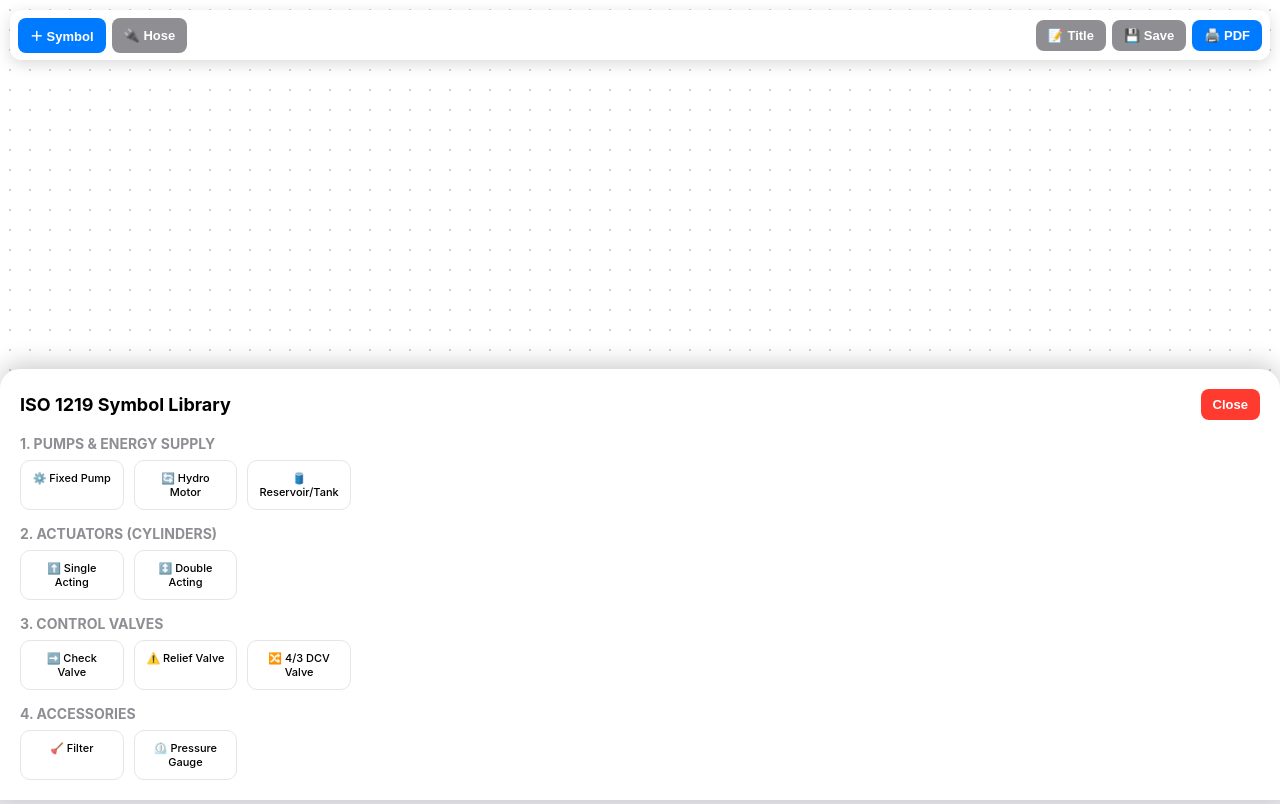
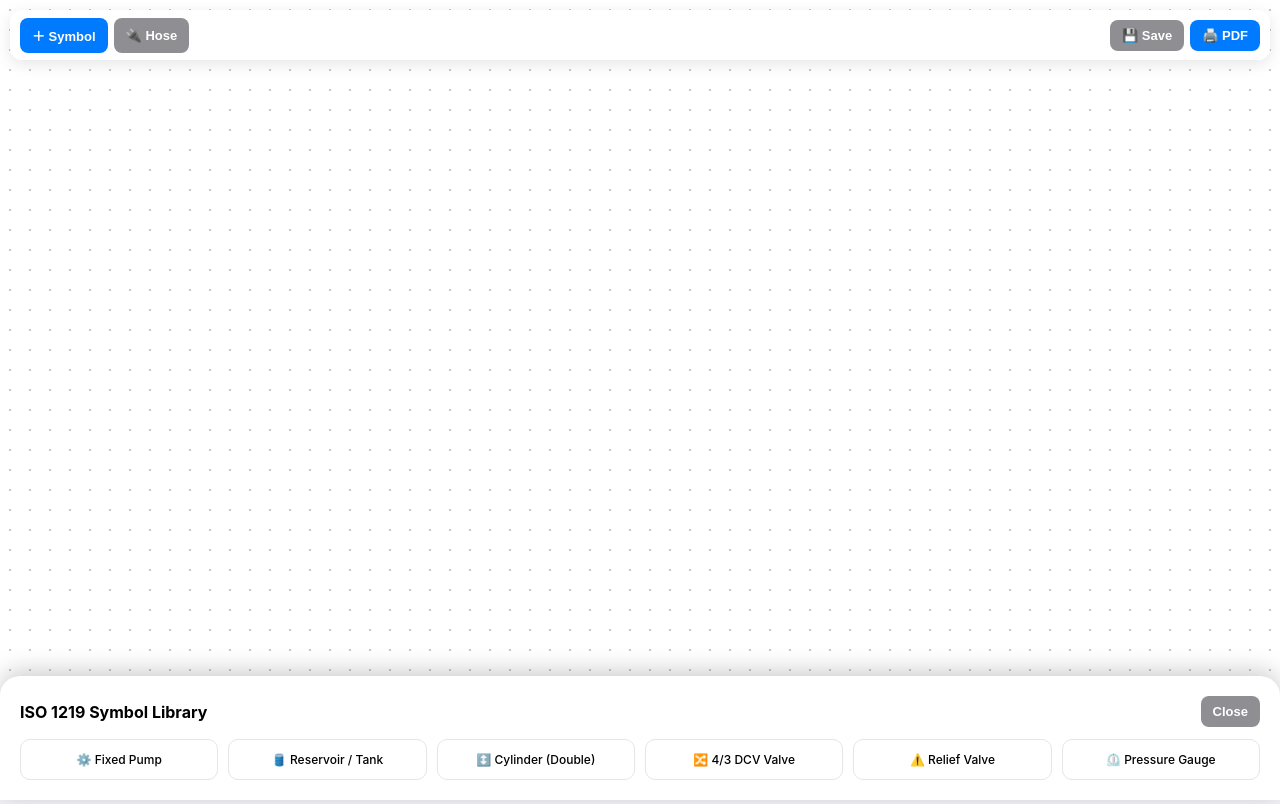
Before and after one commit to tzone25/hydraulic-canvas, a plain HTML site: page index.html in a window 1280 px wide. Both pictures are taken after a click on the button "＋ Symbol". Drawn offline with Linux system fonts and the light colour scheme.

Commit message:
Update index.html

```diff
--- a/index.html
+++ b/index.html
@@ -2,18 +2,18 @@
 <html lang="en">
 <head>
   <meta charset="UTF-8">
-  <meta name="viewport" content="width=device-width, initial-scale=1.0, user-scalable=no">
-  <title>ISO Hydraulic Schematic CAD</title>
+  <meta name="viewport" content="width=device-width, initial-scale=1.0, maximum-scale=1.0, user-scalable=no">
+  <title>Hydraulic CAD</title>
   <style>
     * { touch-action: none; box-sizing: border-box; -webkit-tap-highlight-color: transparent; }
-    body { margin: 0; font-family: -apple-system, BlinkMacSystemFont, "Segoe UI", Roboto, Helvetica, Arial, sans-serif; background: #e5e5ea; overflow: hidden; }
+    body { margin: 0; font-family: -apple-system, BlinkMacSystemFont, "Segoe UI", Roboto, sans-serif; background: #f2f2f7; overflow: hidden; }
 
-    /* Top Toolbar */
+    /* Touch Top Toolbar */
     #toolbar {
       position: fixed; top: 10px; left: 10px; right: 10px; height: 50px;
-      background: rgba(255, 255, 255, 0.95); backdrop-filter: blur(10px);
+      background: rgba(255, 255, 255, 0.9); backdrop-filter: blur(10px);
       border-radius: 12px; display: flex; align-items: center; justify-content: space-between;
-      padding: 0 8px; box-shadow: 0 4px 15px rgba(0,0,0,0.15); z-index: 100;
+      padding: 0 10px; box-shadow: 0 4px 15px rgba(0,0,0,0.1); z-index: 100;
     }
     .btn-group { display: flex; gap: 6px; }
     button {
@@ -22,67 +22,55 @@
     }
     button.active { background: #34c759; }
     button.secondary { background: #8e8e93; }
-    button.danger { background: #ff3b30; }
 
-    /* Main Canvas */
+    /* Canvas Grid */
     svg#canvas {
-      width: 100vw; height: 100vh;
-      background-color: #ffffff;
-      background-image: radial-gradient(#d1d1d6 1.5px, transparent 1.5px);
+      width: 100vw; height: 100vh; background-color: #ffffff;
+      background-image: radial-gradient(#c7c7cc 1.5px, transparent 1.5px);
       background-size: 20px 20px;
     }
 
-    /* Symbol & Component Styling */
+    /* Symbol & Connection Styling */
     .component { cursor: move; }
-    .component path, .component rect, .component circle, .component line {
+    .component path, .component rect, .component circle, .component stroke {
       stroke: #000000; stroke-width: 2; fill: none; stroke-linecap: round; stroke-linejoin: round;
     }
-    .component .symbol-bg { fill: #ffffff; }
-    .component .symbol-fill { fill: #000000; }
     .component text { font-family: monospace; font-size: 11px; fill: #000000; stroke: none; font-weight: bold; }
 
-    /* Hose Ports */
-    .port { fill: #007aff; stroke: #ffffff; stroke-width: 1.5; cursor: pointer; }
+    /* Connection Ports */
+    .port { fill: #007aff; stroke: #ffffff; stroke-width: 2; cursor: pointer; }
     .port.selected { fill: #ff9500; r: 7; }
 
-    /* Connection Hoses */
+    /* Hydraulic Hoses */
     .hose { stroke: #007aff; stroke-width: 3; fill: none; stroke-linecap: round; stroke-linejoin: round; }
-    .hose.pilot { stroke: #5856d6; stroke-dasharray: 6,4; }
 
-    /* Modal Sheet for Symbol Library & Title Block */
+    /* ISO Title Block */
+    #title-block {
+      position: absolute; bottom: 15px; right: 15px; width: 280px; height: 75px;
+      border: 2px solid #000; background: #fff; display: grid;
+      grid-template-columns: 2fr 1fr; grid-template-rows: 1fr 1fr;
+      font-size: 9px; font-family: sans-serif; z-index: 50;
+    }
+    #title-block div { border: 1px solid #000; padding: 3px; }
+    #title-block label { font-size: 7px; color: #555; display: block; text-transform: uppercase; }
+
+    /* Modal Sheet for Symbols */
     .modal {
-      position: fixed; bottom: -100%; left: 0; right: 0; background: #ffffff;
+      position: fixed; bottom: -100%; left: 0; right: 0; background: #fff;
       border-top-left-radius: 20px; border-top-right-radius: 20px;
-      padding: 20px; max-height: 70vh; overflow-y: auto;
+      padding: 20px; max-height: 60vh; overflow-y: auto;
       box-shadow: 0 -5px 25px rgba(0,0,0,0.2); transition: bottom 0.3s ease; z-index: 200;
     }
     .modal.open { bottom: 0; }
-    .modal-header { display: flex; justify-content: space-between; align-items: center; margin-bottom: 15px; }
-    .modal-title { font-size: 18px; font-weight: bold; }
+    .modal-header { display: flex; justify-content: space-between; align-items: center; margin-bottom: 12px; font-weight: bold; }
+    .grid { display: grid; grid-template-columns: repeat( auto-fit, minmax(100px, 1fr) ); gap: 10px; }
+    .card { border: 1px solid #e5e5ea; border-radius: 10px; padding: 12px; text-align: center; font-size: 12px; font-weight: 500; }
 
-    .category-title { font-size: 14px; font-weight: bold; color: #8e8e93; margin: 15px 0 8px 0; text-transform: uppercase; }
-    .symbol-grid { display: grid; grid-template-columns: repeat(auto-fill, minmax(100px, 1fr)); gap: 10px; }
-    .symbol-card {
-      border: 1px solid #e5e5ea; border-radius: 10px; padding: 10px;
-      display: flex; flex-direction: column; align-items: center; gap: 6px; text-align: center; font-size: 11px; font-weight: 500;
-    }
-
-    /* Title Block (ISO 7200 Engineering Standard) */
-    #title-block {
-      position: absolute; bottom: 20px; right: 20px; width: 320px; height: 90px;
-      border: 2px solid #000000; background: #ffffff; display: grid;
-      grid-template-columns: 2fr 1fr; grid-template-rows: repeat(3, 1fr);
-      font-size: 10px; font-family: sans-serif; z-index: 50;
-    }
-    #title-block div { border: 1px solid #000000; padding: 3px; overflow: hidden; }
-    #title-block .label { font-size: 7px; color: #666; display: block; text-transform: uppercase; }
-
-    /* Print / PDF Export Styling */
+    /* PDF Print Styles */
     @media print {
       #toolbar, .modal { display: none !important; }
-      body { background: white; }
-      svg#canvas { background-image: none; width: 100%; height: 100vh; }
-      @page { size: A4 landscape; margin: 0; }
+      svg#canvas { background-image: none; }
+      @page { size: landscape; margin: 0; }
     }
   </style>
 </head>
@@ -91,252 +79,183 @@
   <!-- Top Action Toolbar -->
   <div id="toolbar">
     <div class="btn-group">
-      <button onclick="toggleModal('symbol-modal')">＋ Symbol</button>
+      <button onclick="toggleModal(true)">＋ Symbol</button>
       <button id="hose-btn" class="secondary" onclick="toggleHoseMode()">🔌 Hose</button>
     </div>
     <div class="btn-group">
-      <button class="secondary" onclick="toggleModal('title-modal')">📝 Title</button>
-      <button class="secondary" onclick="saveToStorage()">💾 Save</button>
+      <button class="secondary" onclick="saveDiagram()">💾 Save</button>
       <button onclick="window.print()">🖨️ PDF</button>
     </div>
   </div>
 
-  <!-- Main Schematic Canvas -->
+  <!-- ISO Engineering Title Block -->
+  <div id="title-block">
+    <div style="grid-row: span 2;">
+      <label>Project Title</label>
+      <strong id="tb-title" contenteditable="true" onblur="saveDiagram()">Hydraulic Circuit</strong>
+    </div>
+    <div>
+      <label>Date</label>
+      <span id="tb-date">2026-09-18</span>
+    </div>
+    <div>
+      <label>Standard</label>
+      <span>ISO 1219</span>
+    </div>
+  </div>
+
+  <!-- Main Canvas -->
   <svg id="canvas">
     <g id="hoses-layer"></g>
     <g id="components-layer"></g>
   </svg>
 
-  <!-- Title Block Overlay -->
-  <div id="title-block">
-    <div style="grid-row: span 2;">
-      <span class="label">Project Title</span>
-      <strong id="tb-project">Hydraulic System Schematic</strong>
+  <!-- Symbol Selection Sheet -->
+  <div id="modal" class="modal">
+    <div class="modal-header">
+      <span>ISO 1219 Symbol Library</span>
+      <button class="secondary" onclick="toggleModal(false)">Close</button>
     </div>
-    <div>
-      <span class="label">Date</span>
-      <span id="tb-date">2026-09-18</span>
-    </div>
-    <div>
-      <span class="label">Drawn By</span>
-      <span id="tb-author">Engineer</span>
-    </div>
-    <div style="grid-column: span 2;">
-      <span class="label">Standard / Document No.</span>
-      <span id="tb-doc">ISO 1219-1 / SCH-001</span>
-    </div>
-  </div>
-
-  <!-- Symbol Selection Modal -->
-  <div id="symbol-modal" class="modal">
-    <div class="modal-header">
-      <div class="modal-title">ISO 1219 Symbol Library</div>
-      <button class="danger" onclick="toggleModal('symbol-modal')">Close</button>
-    </div>
-
-    <div class="category-title">1. Pumps & Energy Supply</div>
-    <div class="symbol-grid">
-      <div class="symbol-card" onclick="addSymbol('pump_fixed')"><span>⚙️ Fixed Pump</span></div>
-      <div class="symbol-card" onclick="addSymbol('motor_fixed')"><span>🔄 Hydro Motor</span></div>
-      <div class="symbol-card" onclick="addSymbol('tank')"><span>🛢️ Reservoir/Tank</span></div>
-    </div>
-
-    <div class="category-title">2. Actuators (Cylinders)</div>
-    <div class="symbol-grid">
-      <div class="symbol-card" onclick="addSymbol('cyl_single')"><span>⬆️ Single Acting</span></div>
-      <div class="symbol-card" onclick="addSymbol('cyl_double')"><span>↕️ Double Acting</span></div>
-    </div>
-
-    <div class="category-title">3. Control Valves</div>
-    <div class="symbol-grid">
-      <div class="symbol-card" onclick="addSymbol('valve_check')"><span>➡️ Check Valve</span></div>
-      <div class="symbol-card" onclick="addSymbol('valve_relief')"><span>⚠️ Relief Valve</span></div>
-      <div class="symbol-card" onclick="addSymbol('valve_43')"><span>🔀 4/3 DCV Valve</span></div>
-    </div>
-
-    <div class="category-title">4. Accessories</div>
-    <div class="symbol-grid">
-      <div class="symbol-card" onclick="addSymbol('filter')"><span>🪠 Filter</span></div>
-      <div class="symbol-card" onclick="addSymbol('gauge')"><span>⏲️ Pressure Gauge</span></div>
-    </div>
-  </div>
-
-  <!-- Title Block Form Modal -->
-  <div id="title-modal" class="modal">
-    <div class="modal-header">
-      <div class="modal-title">Edit Document Info</div>
-      <button class="danger" onclick="toggleModal('title-modal')">Done</button>
-    </div>
-    <div style="display: flex; flex-direction: column; gap: 10px; font-size: 14px;">
-      <label>Project Title: <input type="text" id="inp-project" value="Hydraulic System Schematic" oninput="updateTitleBlock()"></label>
-      <label>Author / Engineer: <input type="text" id="inp-author" value="Engineer" oninput="updateTitleBlock()"></label>
-      <label>Doc Number: <input type="text" id="inp-doc" value="ISO 1219-1 / SCH-001" oninput="updateTitleBlock()"></label>
+    <div class="grid">
+      <div class="card" onclick="addSymbol('pump')">⚙️ Fixed Pump</div>
+      <div class="card" onclick="addSymbol('tank')">🛢️ Reservoir / Tank</div>
+      <div class="card" onclick="addSymbol('cylinder')">↕️ Cylinder (Double)</div>
+      <div class="card" onclick="addSymbol('valve43')">🔀 4/3 DCV Valve</div>
+      <div class="card" onclick="addSymbol('relief')">⚠️ Relief Valve</div>
+      <div class="card" onclick="addSymbol('gauge')">⏲️ Pressure Gauge</div>
     </div>
   </div>
 
   <script>
-    // System State
+    // State
     let components = [];
     let hoses = [];
     let hoseMode = false;
     let selectedPort = null;
-    let activeComponent = null;
-    let touchOffset = { x: 0, y: 0 };
+    let activeDrag = null;
+    let dragOffset = { x: 0, y: 0 };
 
-    // ISO 1219 Vector Symbol Templates & Port Configurations
-    const SYMBOL_LIBRARY = {
-      pump_fixed: {
-        name: "Fixed Pump",
-        svg: `<circle cx="30" cy="30" r="20" class="symbol-bg"/><polygon points="30,12 23,24 37,24" class="symbol-fill"/><line x1="30" y1="10" x2="30" y2="0"/><line x1="30" y1="50" x2="30" y2="60"/>`,
-        ports: [{ id: 'P', x: 30, y: 0 }, { id: 'T', x: 30, y: 60 }]
-      },
-      motor_fixed: {
-        name: "Hydraulic Motor",
-        svg: `<circle cx="30" cy="30" r="20" class="symbol-bg"/><polygon points="30,24 23,12 37,12" class="symbol-fill"/><line x1="30" y1="10" x2="30" y2="0"/><line x1="30" y1="50" x2="30" y2="60"/>`,
-        ports: [{ id: 'A', x: 30, y: 0 }, { id: 'B', x: 30, y: 60 }]
+    // ISO Symbol Definitions
+    const SYMBOLS = {
+      pump: {
+        name: 'Pump',
+        svg: `<circle cx="25" cy="25" r="18" fill="#fff"/><polygon points="25,10 18,22 32,22" fill="#000"/><line x1="25" y1="7" x2="25" y2="0"/><line x1="25" y1="43" x2="25" y2="50"/>`,
+        ports: [{ id: 'P', x: 25, y: 0 }, { id: 'T', x: 25, y: 50 }]
       },
       tank: {
-        name: "Reservoir",
-        svg: `<path d="M 10,10 L 10,30 L 40,30 L 40,10"/><line x1="25" y1="10" x2="25" y2="0"/>`,
-        ports: [{ id: 'T', x: 25, y: 0 }]
+        name: 'Tank',
+        svg: `<path d="M 5,5 L 5,25 L 35,25 L 35,5" fill="none"/><line x1="20" y1="5" x2="20" y2="0"/>`,
+        ports: [{ id: 'T', x: 20, y: 0 }]
       },
-      cyl_single: {
-        name: "Single-Acting Cyl",
-        svg: `<rect x="10" y="10" width="60" height="30" class="symbol-bg"/><line x1="30" y1="10" x2="30" y2="40"/><line x1="30" y1="25" x2="90" y2="25" stroke-width="4"/><path d="M 35,15 L 45,35 M 45,15 L 55,35 M 55,15 L 65,35"/><line x1="20" y1="40" x2="20" y2="50"/>`,
-        ports: [{ id: 'A', x: 20, y: 50 }]
+      cylinder: {
+        name: 'Cylinder',
+        svg: `<rect x="5" y="5" width="60" height="25" fill="#fff"/><line x1="30" y1="5" x2="30" y2="30"/><line x1="30" y1="17.5" x2="85" y2="17.5" stroke-width="4"/><line x1="15" y1="30" x2="15" y2="40"/><line x1="50" y1="30" x2="50" y2="40"/>`,
+        ports: [{ id: 'A', x: 15, y: 40 }, { id: 'B', x: 50, y: 40 }]
       },
-      cyl_double: {
-        name: "Double-Acting Cyl",
-        svg: `<rect x="10" y="10" width="70" height="30" class="symbol-bg"/><line x1="40" y1="10" x2="40" y2="40"/><line x1="40" y1="25" x2="100" y2="25" stroke-width="4"/><line x1="20" y1="40" x2="20" y2="50"/><line x1="70" y1="40" x2="70" y2="50"/>`,
-        ports: [{ id: 'A', x: 20, y: 50 }, { id: 'B', x: 70, y: 50 }]
+      valve43: {
+        name: '4/3 Valve',
+        svg: `<rect x="5" y="5" width="25" height="25" fill="#fff"/><rect x="30" y="5" width="25" height="25" fill="#fff"/><rect x="55" y="5" width="25" height="25" fill="#fff"/><line x1="15" y1="30" x2="15" y2="40"/><line x1="25" y1="30" x2="25" y2="40"/><line x1="60" y1="30" x2="60" y2="40"/><line x1="70" y1="30" x2="70" y2="40"/>`,
+        ports: [{ id: 'P', x: 15, y: 40 }, { id: 'T', x: 25, y: 40 }, { id: 'A', x: 60, y: 40 }, { id: 'B', x: 70, y: 40 }]
       },
-      valve_check: {
-        name: "Check Valve",
-        svg: `<polygon points="10,10 40,25 10,40" class="symbol-bg"/><circle cx="20" cy="25" r="5"/><line x1="0" y1="25" x2="10" y2="25"/><line x1="40" y1="25" x2="50" y2="25"/>`,
-        ports: [{ id: 'IN', x: 0, y: 25 }, { id: 'OUT', x: 50, y: 25 }]
-      },
-      valve_relief: {
-        name: "Relief Valve",
-        svg: `<rect x="15" y="10" width="30" height="40" class="symbol-bg"/><line x1="30" y1="10" x2="30" y2="0"/><line x1="30" y1="50" x2="30" y2="60"/><path d="M 20,20 L 40,20 M 30,20 L 30,40 L 25,35 M 30,40 L 35,35"/>`,
-        ports: [{ id: 'P', x: 30, y: 0 }, { id: 'T', x: 30, y: 60 }]
-      },
-      valve_43: {
-        name: "4/3 DCV Valve",
-        svg: `<rect x="10" y="10" width="30" height="30" class="symbol-bg"/><rect x="40" y="10" width="30" height="30" class="symbol-bg"/><rect x="70" y="10" width="30" height="30" class="symbol-bg"/><line x1="20" y1="40" x2="20" y2="50"/><line x1="30" y1="40" x2="30" y2="50"/><line x1="80" y1="40" x2="80" y2="50"/><line x1="90" y1="40" x2="90" y2="50"/>`,
-        ports: [{ id: 'P', x: 20, y: 50 }, { id: 'T', x: 30, y: 50 }, { id: 'A', x: 80, y: 50 }, { id: 'B', x: 90, y: 50 }]
-      },
-      filter: {
-        name: "Filter",
-        svg: `<polygon points="25,5 45,25 25,45 5,25" class="symbol-bg"/><line x1="5" y1="25" x2="45" y2="25" stroke-dasharray="3,3"/><line x1="25" y1="5" x2="25" y2="0"/><line x1="25" y1="45" x2="25" y2="50"/>`,
-        ports: [{ id: 'IN', x: 25, y: 0 }, { id: 'OUT', x: 25, y: 50 }]
+      relief: {
+        name: 'Relief Valve',
+        svg: `<rect x="10" y="5" width="25" height="35" fill="#fff"/><line x1="22.5" y1="5" x2="22.5" y2="0"/><line x1="22.5" y1="40" x2="22.5" y2="45"/>`,
+        ports: [{ id: 'P', x: 22.5, y: 0 }, { id: 'T', x: 22.5, y: 45 }]
       },
       gauge: {
-        name: "Pressure Gauge",
-        svg: `<circle cx="20" cy="20" r="15" class="symbol-bg"/><line x1="12" y1="28" x2="28" y2="12"/><polygon points="28,12 22,14 26,18" class="symbol-fill"/><line x1="20" y1="35" x2="20" y2="45"/>`,
-        ports: [{ id: 'P', x: 20, y: 45 }]
+        name: 'Gauge',
+        svg: `<circle cx="20" cy="20" r="14" fill="#fff"/><line x1="14" y1="26" x2="26" y2="14"/><line x1="20" y1="34" x2="20" y2="40"/>`,
+        ports: [{ id: 'P', x: 20, y: 40 }]
       }
     };
 
-    // Modal Manager
-    function toggleModal(id) {
-      document.getElementById(id).classList.toggle('open');
+    function toggleModal(show) {
+      document.getElementById('modal').classList.toggle('open', show);
     }
 
-    // Toggle Hose Drawing Mode
     function toggleHoseMode() {
       hoseMode = !hoseMode;
       const btn = document.getElementById('hose-btn');
       btn.classList.toggle('active', hoseMode);
       btn.innerText = hoseMode ? '⚡ Tap 2 Ports' : '🔌 Hose';
       if (!hoseMode && selectedPort) {
-        selectedPort.element.classList.remove('selected');
+        selectedPort.elem.classList.remove('selected');
         selectedPort = null;
       }
     }
 
-    // Add Symbol to Canvas
-    function addSymbol(typeKey) {
-      const template = SYMBOL_LIBRARY[typeKey];
+    function addSymbol(type) {
       const comp = {
-        id: 'comp_' + Date.now(),
-        type: typeKey,
+        id: 'c_' + Date.now(),
+        type,
         x: Math.round((window.innerWidth / 2 - 30) / 20) * 20,
-        y: Math.round((window.innerHeight / 3) / 20) * 20,
-        ports: template.ports
+        y: Math.round((window.innerHeight / 3) / 20) * 20
       };
       components.push(comp);
+      toggleModal(false);
       render();
-      toggleModal('symbol-modal');
-      saveToStorage();
+      saveDiagram();
     }
 
-    // Touch Dragging Logic
-    function onTouchStart(e, compId) {
+    // Touch Dragging via Pointer Events (Full iPhone Safari Compatibility)
+    function onPointerDown(e, comp) {
       if (hoseMode) return;
-      activeComponent = components.find(c => c.id === compId);
-      const touch = e.touches[0];
-      touchOffset.x = touch.clientX - activeComponent.x;
-      touchOffset.y = touch.clientY - activeComponent.y;
+      activeDrag = comp;
+      dragOffset.x = e.clientX - comp.x;
+      dragOffset.y = e.clientY - comp.y;
     }
 
-    function onTouchMove(e) {
-      if (!activeComponent || hoseMode) return;
-      const touch = e.touches[0];
-      // Snap to 10px Grid
-      activeComponent.x = Math.round((touch.clientX - touchOffset.x) / 10) * 10;
-      activeComponent.y = Math.round((touch.clientY - touchOffset.y) / 10) * 10;
+    window.addEventListener('pointermove', (e) => {
+      if (!activeDrag || hoseMode) return;
+      // Snap to 10px grid
+      activeDrag.x = Math.round((e.clientX - dragOffset.x) / 10) * 10;
+      activeDrag.y = Math.round((e.clientY - dragOffset.y) / 10) * 10;
       renderHoses();
-      const g = document.getElementById(activeComponent.id);
-      if (g) g.setAttribute('transform', `translate(${activeComponent.x}, ${activeComponent.y})`);
-    }
+      const el = document.getElementById(activeDrag.id);
+      if (el) el.setAttribute('transform', `translate(${activeDrag.x}, ${activeDrag.y})`);
+    });
 
-    function onTouchEnd() {
-      if (activeComponent) {
-        activeComponent = null;
-        saveToStorage();
+    window.addEventListener('pointerup', () => {
+      if (activeDrag) {
+        activeDrag = null;
+        saveDiagram();
       }
-    }
+    });
 
-    // Hose Port Selection
-    function onPortClick(compId, portId, circleElem) {
+    // Hose Connection Engine
+    function onPortClick(compId, portId, circle) {
       if (!hoseMode) return;
-
       if (!selectedPort) {
-        selectedPort = { compId, portId, element: circleElem };
-        circleElem.classList.add('selected');
+        selectedPort = { compId, portId, elem: circle };
+        circle.classList.add('selected');
       } else {
         if (selectedPort.compId !== compId || selectedPort.portId !== portId) {
-          // Connect Hose
           hoses.push({
-            id: 'hose_' + Date.now(),
+            id: 'h_' + Date.now(),
             from: { compId: selectedPort.compId, portId: selectedPort.portId },
             to: { compId, portId }
           });
-          saveToStorage();
+          saveDiagram();
         }
-        selectedPort.element.classList.remove('selected');
+        selectedPort.elem.classList.remove('selected');
         selectedPort = null;
         renderHoses();
       }
     }
 
-    // Get Absolute Coordinates of a Port
-    function getPortCoords(compId, portId) {
-      const comp = components.find(c => c.id === compId);
-      const port = comp.ports.find(p => p.id === portId);
-      return { x: comp.x + port.x, y: comp.y + port.y };
+    function getPortPos(compId, portId) {
+      const c = components.find(x => x.id === compId);
+      const p = SYMBOLS[c.type].ports.find(x => x.id === portId);
+      return { x: c.x + p.x, y: c.y + p.y };
     }
 
-    // Render Connections (Orthogonal Routing)
     function renderHoses() {
       const layer = document.getElementById('hoses-layer');
       layer.innerHTML = '';
-
       hoses.forEach(h => {
-        const p1 = getPortCoords(h.from.compId, h.from.portId);
-        const p2 = getPortCoords(h.to.compId, h.to.portId);
+        const p1 = getPortPos(h.from.compId, h.from.portId);
+        const p2 = getPortPos(h.to.compId, h.to.portId);
         const midY = (p1.y + p2.y) / 2;
-
         const path = document.createElementNS('http://www.w3.org/2000/svg', 'path');
         path.setAttribute('d', `M ${p1.x} ${p1.y} L ${p1.x} ${midY} L ${p2.x} ${midY} L ${p2.x} ${p2.y}`);
         path.setAttribute('class', 'hose');
@@ -344,21 +263,17 @@
       });
     }
 
-    // Full Render Engine
     function render() {
       const layer = document.getElementById('components-layer');
       layer.innerHTML = '';
-
       components.forEach(comp => {
-        const tmpl = SYMBOL_LIBRARY[comp.type];
+        const tmpl = SYMBOLS[comp.type];
         const g = document.createElementNS('http://www.w3.org/2000/svg', 'g');
         g.setAttribute('id', comp.id);
         g.setAttribute('class', 'component');
         g.setAttribute('transform', `translate(${comp.x}, ${comp.y})`);
+        g.innerHTML = tmpl.svg + `<text x="0" y="-6">${tmpl.name}</text>`;
 
-        g.innerHTML = tmpl.svg + `<text x="0" y="-8">${tmpl.name}</text>`;
-
-        // Add Hose Ports
         tmpl.ports.forEach(p => {
           const circle = document.createElementNS('http://www.w3.org/2000/svg', 'circle');
           circle.setAttribute('cx', p.x);
@@ -369,58 +284,36 @@
           g.appendChild(circle);
         });
 
-        // Add Touch Events for Dragging
-        g.addEventListener('touchstart', (e) => onTouchStart(e, comp.id));
+        g.addEventListener('pointerdown', (e) => onPointerDown(e, comp));
         layer.appendChild(g);
       });
-
       renderHoses();
     }
 
-    // Global Touch Move Listeners
-    window.addEventListener('touchmove', onTouchMove);
-    window.addEventListener('touchend', onTouchEnd);
-
-    // Title Block Sync
-    function updateTitleBlock() {
-      document.getElementById('tb-project').innerText = document.getElementById('inp-project').value;
-      document.getElementById('tb-author').innerText = document.getElementById('inp-author').value;
-      document.getElementById('tb-doc').innerText = document.getElementById('inp-doc').value;
-      saveToStorage();
-    }
-
-    // Save/Load Local Storage
-    function saveToStorage() {
+    // Auto-Save Storage Engine
+    function saveDiagram() {
       const data = {
         components,
         hoses,
-        title: {
-          project: document.getElementById('inp-project').value,
-          author: document.getElementById('inp-author').value,
-          doc: document.getElementById('inp-doc').value
-        }
+        title: document.getElementById('tb-title').innerText
       };
-      localStorage.setItem('iso_hydraulic_schematic', JSON.stringify(data));
+      localStorage.setItem('iso_hydraulic_canvas', JSON.stringify(data));
     }
 
-    function loadFromStorage() {
-      const raw = localStorage.getItem('iso_hydraulic_schematic');
+    function loadDiagram() {
+      const raw = localStorage.getItem('iso_hydraulic_canvas');
       if (raw) {
         const data = JSON.parse(raw);
         components = data.components || [];
         hoses = data.hoses || [];
-        if (data.title) {
-          document.getElementById('inp-project').value = data.title.project || '';
-          document.getElementById('inp-author').value = data.title.author || '';
-          document.getElementById('inp-doc').value = data.title.doc || '';
-          updateTitleBlock();
-        }
+        if (data.title) document.getElementById('tb-title').innerText = data.title;
         render();
       }
     }
 
-    // Initial Load
-    loadFromStorage();
+    // Set today's date
+    document.getElementById('tb-date').innerText = new Date().toISOString().split('T')[0];
+    loadDiagram();
   </script>
 </body>
 </html>
```
